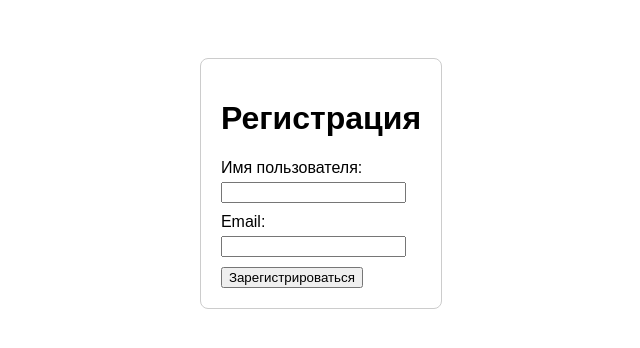
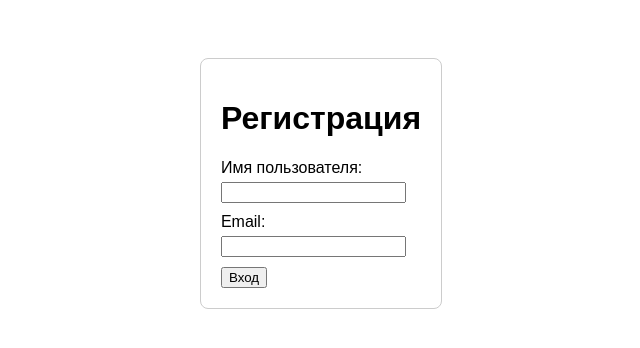
Before and after one commit to keko26/test11, a website: page index.html in a window 1280 px wide. Shown: the whole page, without its empty margins (319-959 px from the left). Drawn offline with Linux system fonts and the light colour scheme.

Commit message:
Introduce bug for step 7

```diff
--- a/index.html
+++ b/index.html
@@ -22,7 +22,7 @@
                 <label for="email">Email:</label>
                 <input type="email" id="email" name="email" required>
             </div>
-            <button type="submit" id="submit-btn">Зарегистрироваться</button>
+            <button type="submit" id="submit-btn">Вход</button>
         </form>
         <p id="success-msg" style="display:none; color: green;">Готово!</p>
     </div>
```
